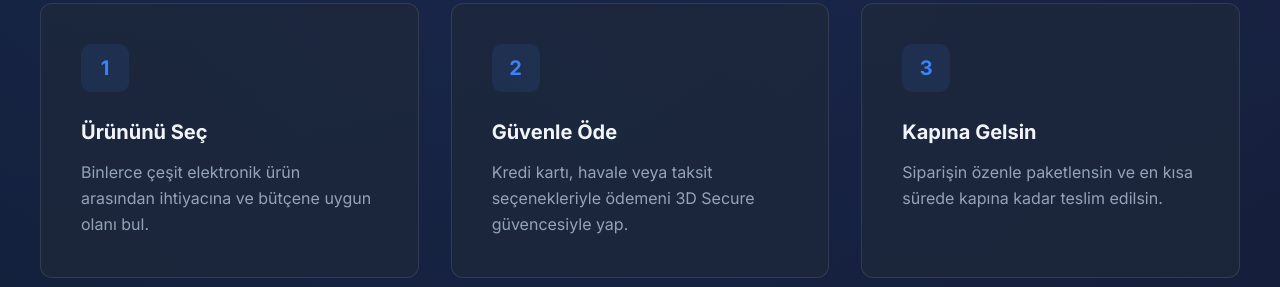
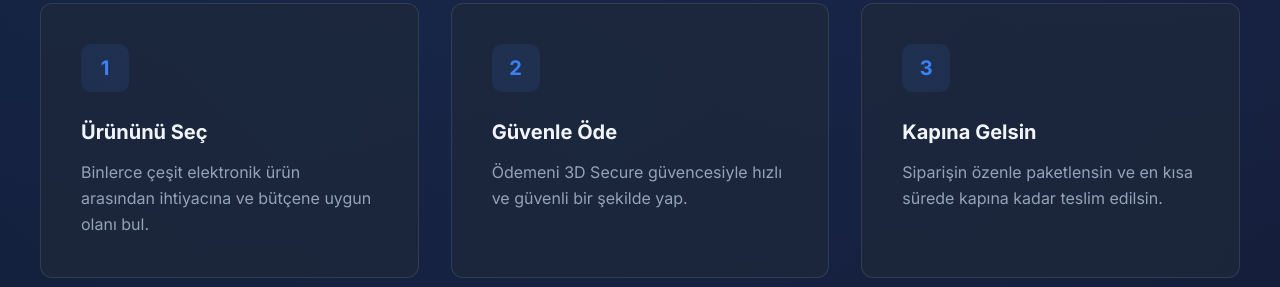
Before and after one commit to bosko35/techpinova, a website: page index.html in a window 1280 px wide. Shown: the part 1381-1668 px from the top of the page. Drawn offline with Linux system fonts and the light colour scheme.

Commit message:
Remove credit card mention from payment step

```diff
--- a/index.html
+++ b/index.html
@@ -100,7 +100,7 @@
           <article class="step-card">
             <span class="step-card__number">2</span>
             <h3>Güvenle Öde</h3>
-            <p>Kredi kartı, havale veya taksit seçenekleriyle ödemeni 3D Secure güvencesiyle yap.</p>
+            <p>Ödemeni 3D Secure güvencesiyle hızlı ve güvenli bir şekilde yap.</p>
           </article>
           <article class="step-card">
             <span class="step-card__number">3</span>
```
